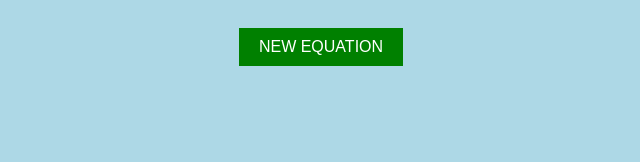
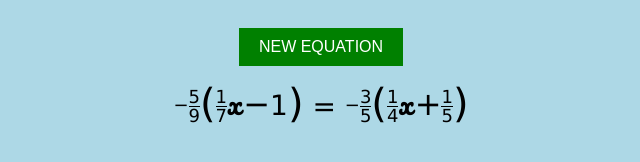
Before and after one commit to GTurner321/solve2, a plain HTML site: page index.html in a window 1280 px wide. Shown: the whole page, without its empty margins (319-959 px from the left). Drawn offline with Linux system fonts and the light colour scheme.

Commit message:
Update index.html

```diff
--- a/index.html
+++ b/index.html
@@ -139,7 +139,7 @@
       </span>
       <span style="display: inline-block; vertical-align: middle; font-size: 28px; position: relative; top: -1px;">
         ${n}
-        </span> ;
+      </span>`;
   }
 
   // Default fraction display
@@ -153,6 +153,7 @@
     </span>
   `;
 }
+
 
     function formatEquation(vars) {
       const { a, b, c, d, e, f, g, h, i, j, k, l } = vars;
```
Lines whose indentation alone changed are shown as unchanged.
